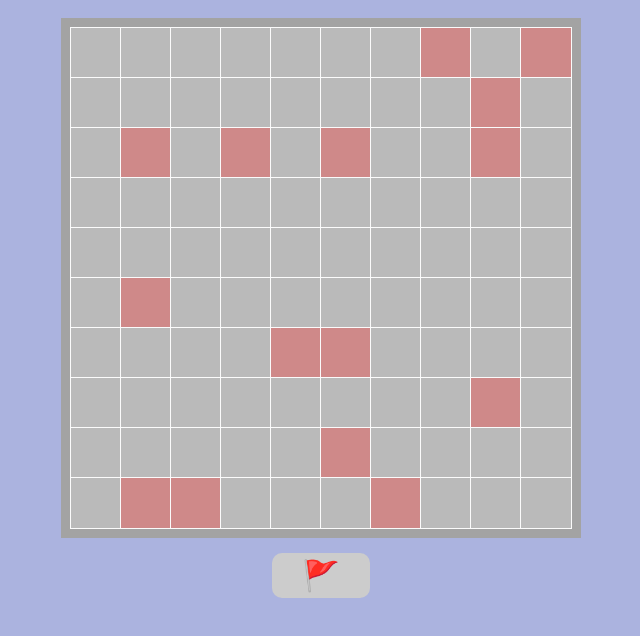
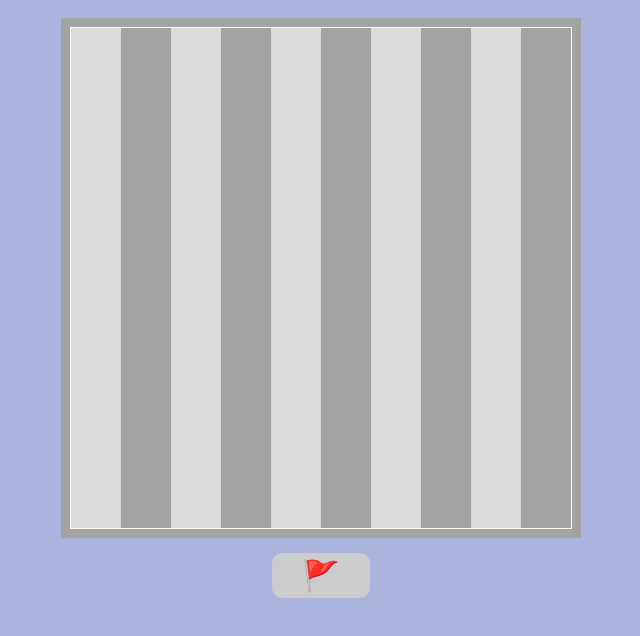
Before and after one commit to nikosvolkov/minesweeper, a website built with Vite: page index.html in a window 1280 px wide. Both pictures are taken after a click on the button "START". Shown: the part 132-768 px from the top of the page, without its empty margins (319-959 px from the left). Built offline with nearby package versions, Linux system fonts and the light colour scheme.

Commit message:
style.css

```diff
--- a/src/css/style.css
+++ b/src/css/style.css
@@ -47,6 +47,8 @@ body{
   width: 520px;
   height: 520px;
 
+  position: relative;
+
   display: grid;
   grid-template-columns: repeat(10, 50px);
   background-color: #dbdbdb;
@@ -54,7 +56,18 @@ body{
   border: 10px #a3a3a3 solid;
 }
 
-.board div{
+.board::before{
+  content: '';
+  position: absolute;
+  width: 500px;
+  height: 500px;
+  top: 0;
+  left: 0;
+  background:
+  repeating-linear-gradient(to right, #dbdbdb, #dbdbdb 50px, #a3a3a3 0px, #a3a3a3 100px)
+}
+
+.board-cell{
   width: 50px;
   height: 50px;
   background-color: #bababa;
@@ -69,8 +82,12 @@ body{
   user-select: none;
 }
 
-.board div:hover{
+.board-сell:hover{
   background-color: #cfcfcf;
+}
+
+.cell-clicked{
+  background-color: #dbdbdb;
 }
 
 /* Flag Button */
--- a/src/js/game.js
+++ b/src/js/game.js
@@ -4,7 +4,7 @@ const columns = 10;
 
 let flagEnabled = false;
 
-const minesCount = 15;
+const minesCount = 20;
 const minesLocation = []
 
 const flagsLeft = minesCount // goal is to set all flags to the tiles with mines
@@ -21,6 +21,7 @@ const createBoard = () =>{
     for(let c = 0; c < columns; c++){
       const boardCell = document.createElement('div')
       boardCell.id = `${r}-${c}`;
+      boardCell.classList.add('board-cell')
       boardCell.addEventListener('click', cellClicked)
       boardDiv.append(boardCell)
     }
@@ -56,6 +57,14 @@ function cellClicked() {
     }else{
       cell.innerText = '';
     }
+    return
+  }
+  cell.classList.add('cell-clicked')
+
+  if (minesLocation.includes(cell.id)){
+    alert('GAME OVER')
+    revealMines();
+    return
   }
 }
 
@@ -70,15 +79,17 @@ const generateMines = () => {
 
   for (let i = 1; i <= minesCount; i++){
     let newCoordinate = generateCoordinate();
-
     while(coordinates.includes(newCoordinate)){
       newCoordinate = generateCoordinate()
     }
-
     coordinates.push(newCoordinate)
   }
 
   minesLocation.push(...coordinates)
+}
+
+const revealMines = () => {
+
 }
 
 const paintTilesWhereMinesAre = () => {
@@ -93,5 +104,5 @@ export const startgame = () =>{
   createBoard();
   createFlagButton();
   generateMines();
-  paintTilesWhereMinesAre();
+  //paintTilesWhereMinesAre();
 }
```
